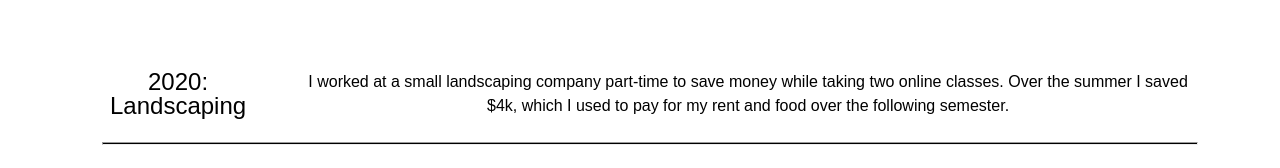
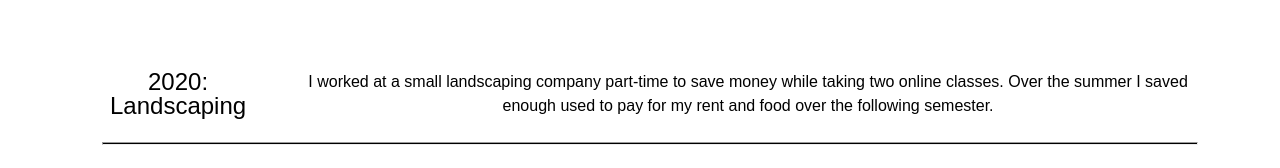
Before and after one commit to bprocknow/bprocknow.github.io, a plain HTML site: page index.html in a window 1280 px wide. Shown: the part 3761-3929 px from the top of the page. Drawn offline with Linux system fonts and the light colour scheme.

Commit message:
changed work experience text

```diff
--- a/index.html
+++ b/index.html
@@ -290,7 +290,7 @@
                 <div class="flex horz-container">
                   <p>
                     I worked at a small landscaping company part-time to save money while taking two online classes.
-                    Over the summer I saved $4k, which I used to pay for my rent and food over the following semester.
+                    Over the summer I saved enough used to pay for my rent and food over the following semester.
                   </p>
                 </div>
               </div>
```
